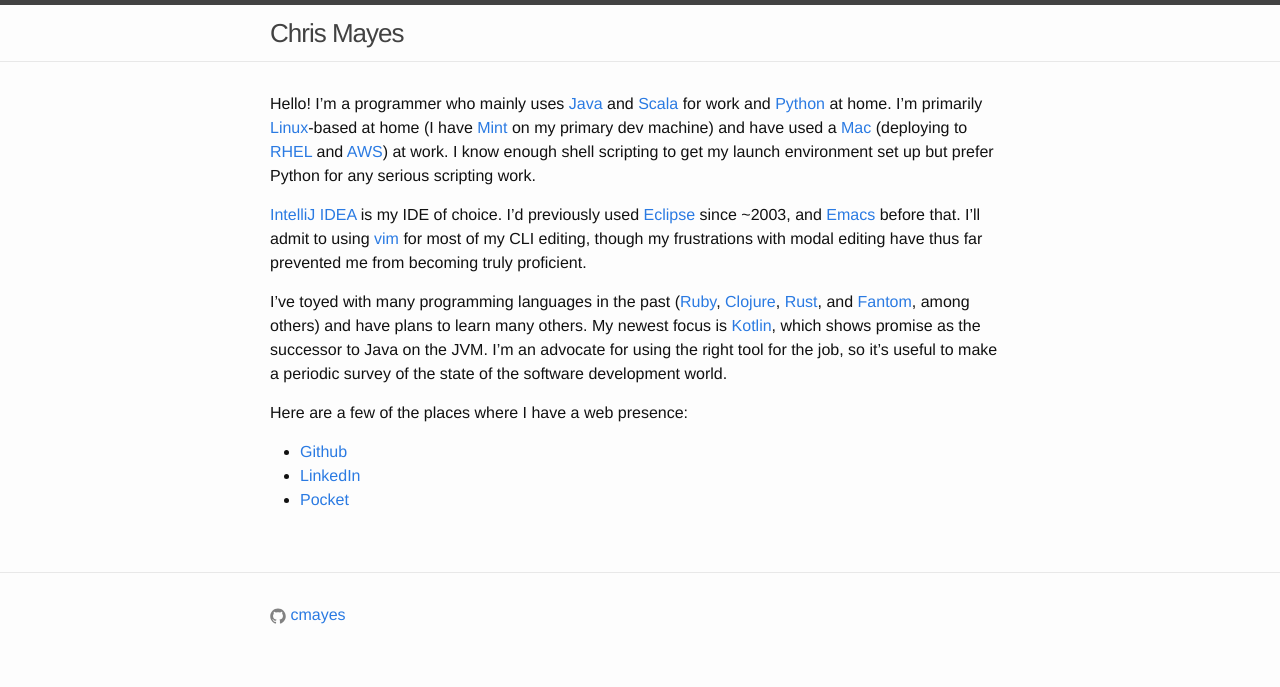
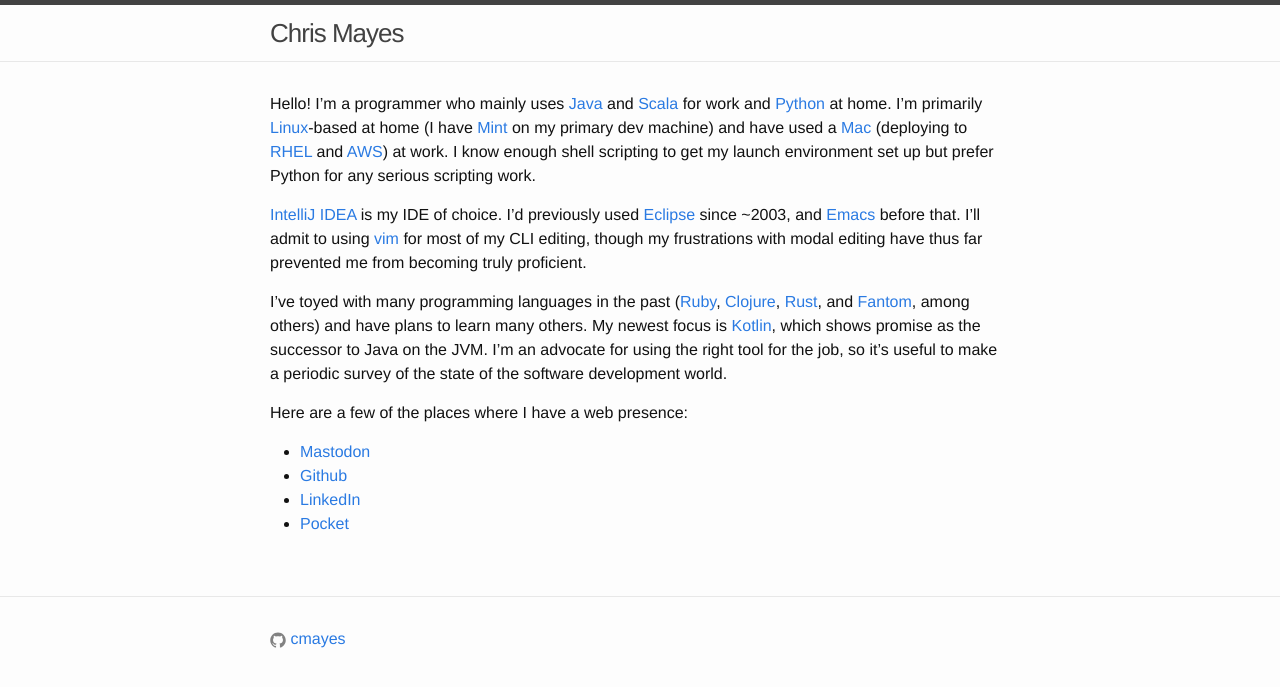
Before and after one commit to cmayes/cmayes.github.io, a Jekyll site: the page built from index.md, in a window 1280 px wide. Shown: the top 687 px of the page. Built offline with Jekyll 4.4.1, drawn with Linux system fonts in a browser that asks for light colours.

Commit message:
Try adding Mastodon link.

```diff
--- a/index.md
+++ b/index.md
@@ -21,6 +21,7 @@ job, so it's useful to make a periodic survey of the state of the software devel
 
 Here are a few of the places where I have a web presence:
 
+* <a rel="me" href="https://mas.to/@cmayes">Mastodon</a>
 * [Github][github]
 * [LinkedIn][linkedin]
 * [Pocket][pocket]
```
